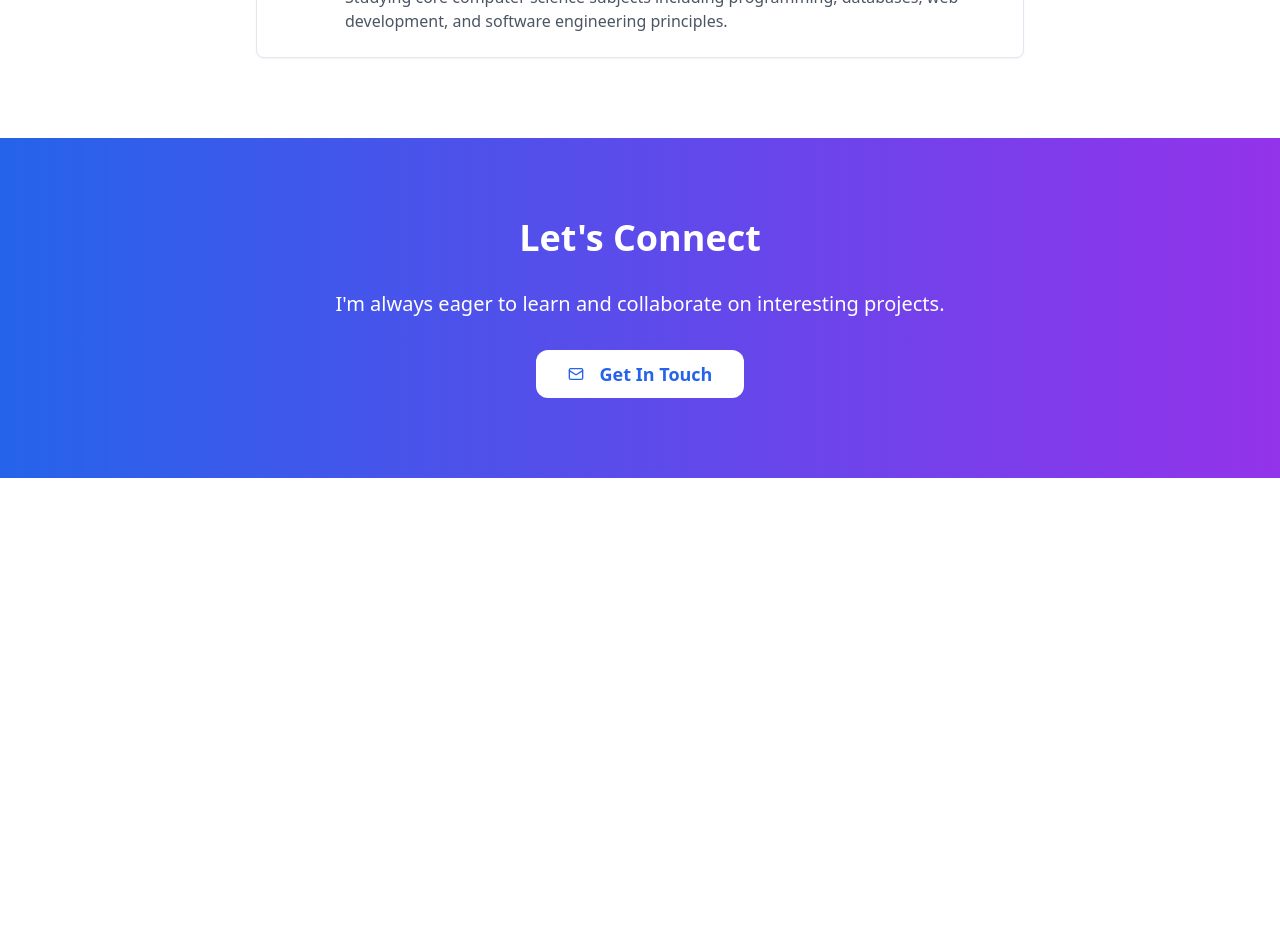
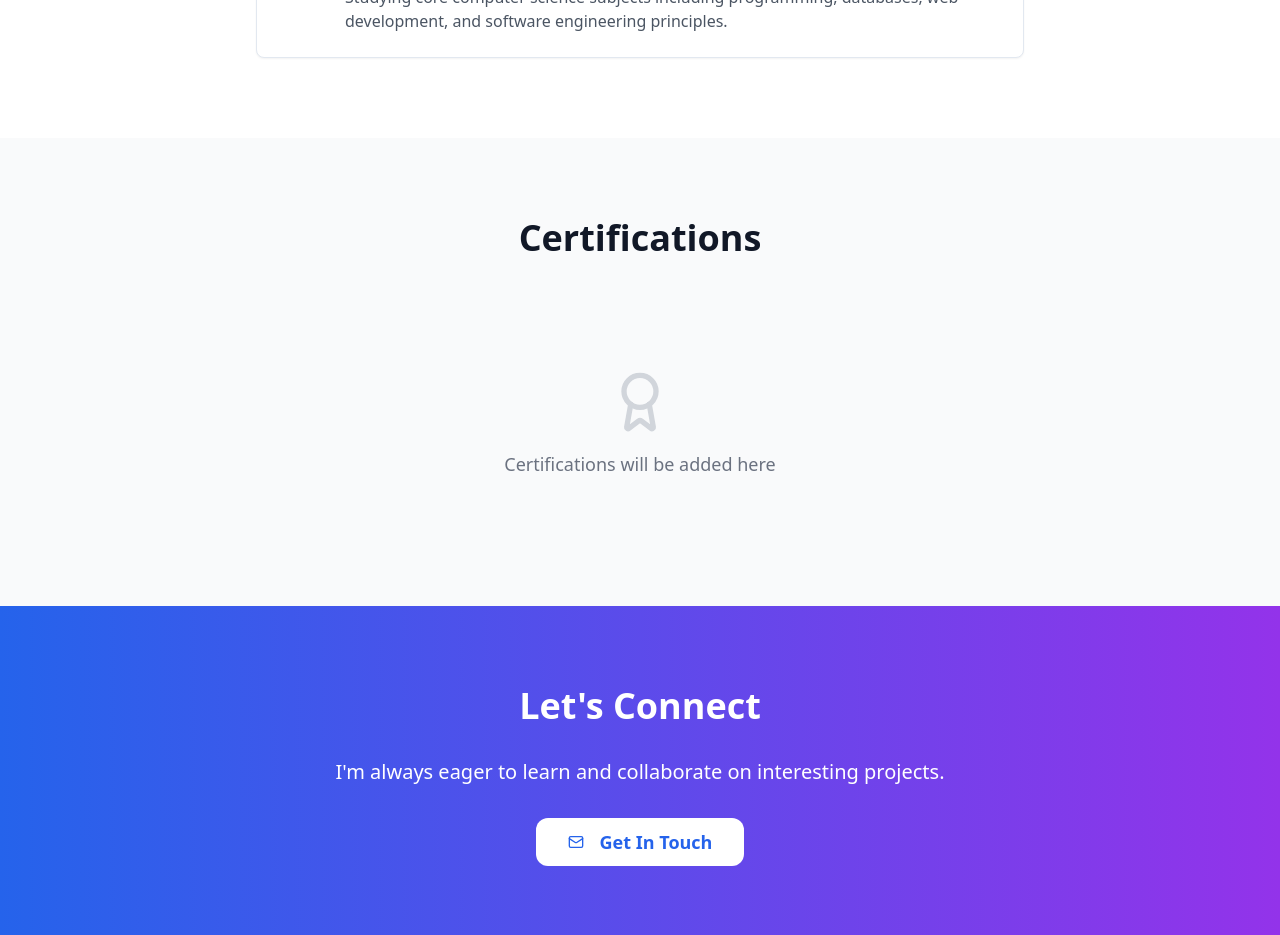
Before and after one commit to Mehtab-24/language-detection-buddy-code, a React (Vite) app: page / in a window 1280 px wide. Shown: the part 2200-3135 px from the top of the page. Before the commit the page ends 2678 px from the top, so only its background shows below. Built offline with nearby package versions, Linux system fonts and the light colour scheme.

Commit message:
Add certifications section
Added an empty certifications section to the portfolio website.

```diff
--- a/src/pages/Index.tsx
+++ b/src/pages/Index.tsx
@@ -1,9 +1,8 @@
-
 import { Button } from "@/components/ui/button";
 import { Card, CardContent, CardDescription, CardHeader, CardTitle } from "@/components/ui/card";
 import { Badge } from "@/components/ui/badge";
 import { Avatar, AvatarImage, AvatarFallback } from "@/components/ui/avatar";
-import { Github, Linkedin, Mail, Eye, ExternalLink, Code, Briefcase, GraduationCap } from "lucide-react";
+import { Github, Linkedin, Mail, Eye, ExternalLink, Code, Briefcase, GraduationCap, Award } from "lucide-react";
 
 const Index = () => {
   return (
@@ -165,6 +164,19 @@ const Index = () => {
         </div>
       </section>
 
+      {/* Certifications Section */}
+      <section className="py-20 bg-gray-50">
+        <div className="container mx-auto px-6">
+          <h2 className="text-4xl font-bold text-center text-gray-900 mb-16">Certifications</h2>
+          <div className="max-w-3xl mx-auto">
+            <div className="text-center text-gray-500 py-12">
+              <Award className="h-16 w-16 mx-auto mb-4 text-gray-300" />
+              <p className="text-lg">Certifications will be added here</p>
+            </div>
+          </div>
+        </div>
+      </section>
+
       {/* Contact Section */}
       <section className="py-20 bg-gradient-to-r from-blue-600 to-purple-600 text-white">
         <div className="container mx-auto px-6 text-center">
```
